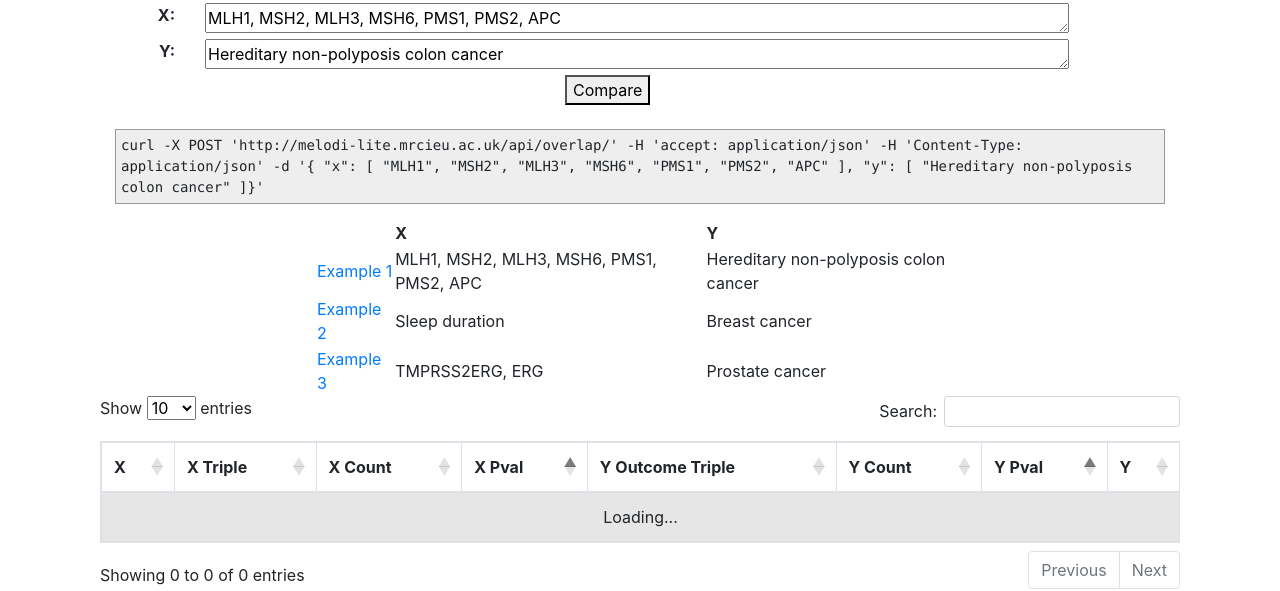
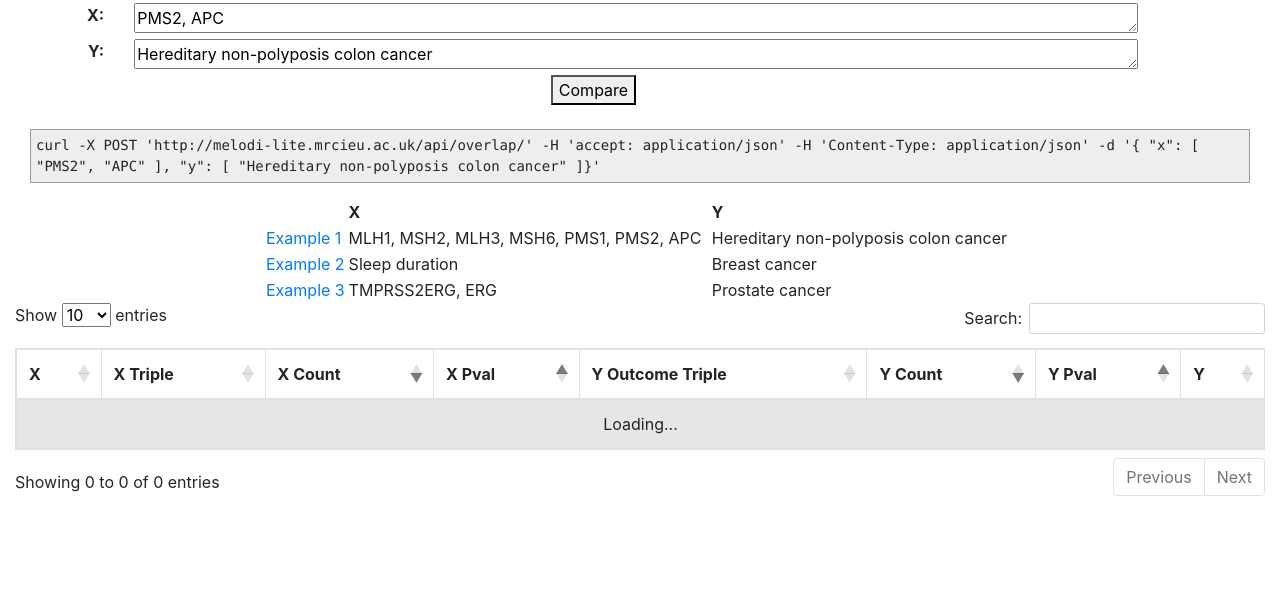
Before and after one commit to MRCIEU/MELODI-Presto, a Django app: template django_project/django_project/templates/django_project/overlap.html in a window 1280 px wide. Shown: the part 353-944 px from the top of the page. After the commit the page ends 849 px from the top, so only its background shows below. Run offline with Django 3.2, Linux system fonts and the light colour scheme; the template is opened without the code that fills it, so the values that code supplies are empty; parts of the project's set-up code (start-up, migrations or seed data) failed here and were passed over; some libraries are stand-ins or nearby versions.

Commit message:
midified starting overlap

```diff
--- a/django_project/django_project/templates/django_project/base.html
+++ b/django_project/django_project/templates/django_project/base.html
@@ -40,7 +40,7 @@
     <header>
 
     </header>
-    <div class="container-fluid">
+    <div class="container">
        <div id="content">
         <nav class="navbar navbar-expand-lg navbar-light" style="background-color: #e3f2fd;">
           <a class="navbar-brand" href="/"><img src="{% static 'django_project/MELODI_Lite_Logo.png' %}" alt="MELODI Lite"  height="32"></a>
--- a/django_project/django_project/templates/django_project/overlap.html
+++ b/django_project/django_project/templates/django_project/overlap.html
@@ -5,7 +5,7 @@
         <b>X:</b>
     </div>
     <div class="col-11">
-        <textarea rows="1" style="min-width: 90%" id='x'>MLH1, MSH2, MLH3, MSH6, PMS1, PMS2, APC</textarea><br>
+        <textarea rows="1" style="min-width: 90%" id='x'>PMS2, APC</textarea><br>
     </div>
   </div>
   <div class="row">
@@ -26,7 +26,7 @@
   <br>
   <div class="row">
       <div class="col">
-          <pre><code id='api-code'>curl -X POST 'http://melodi-lite.mrcieu.ac.uk/api/overlap/' -H 'accept: application/json' -H 'Content-Type: application/json' -d '{ "x": [ "MLH1", "MSH2", "MLH3", "MSH6", "PMS1", "PMS2", "APC" ], "y": [ "Hereditary non-polyposis colon cancer" ]}'</code></pre>
+          <pre><code id='api-code'>curl -X POST 'http://melodi-lite.mrcieu.ac.uk/api/overlap/' -H 'accept: application/json' -H 'Content-Type: application/json' -d '{ "x": [ "PMS2", "APC" ], "y": [ "Hereditary non-polyposis colon cancer" ]}'</code></pre>
       </div>
   </div>
   <div class="row">
@@ -98,7 +98,7 @@
     $(document).ready(function() {
         var res_table = $('#results').DataTable( {
             "processing": true,
-            "order": [[3, "asc"],[6,"asc"]],
+            "order": [[3, "asc"],[6,"asc"], [2,"desc"], [5, "desc"]],
             //"serverSide": true,
             "ajax":{
                 "type": "POST",
```
